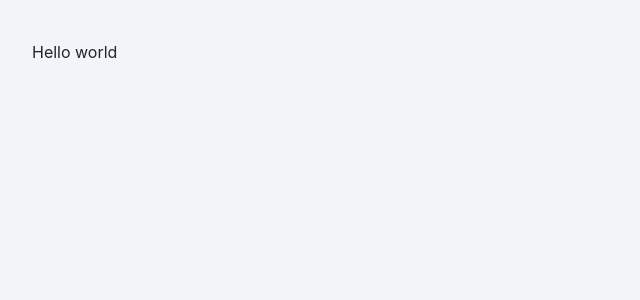
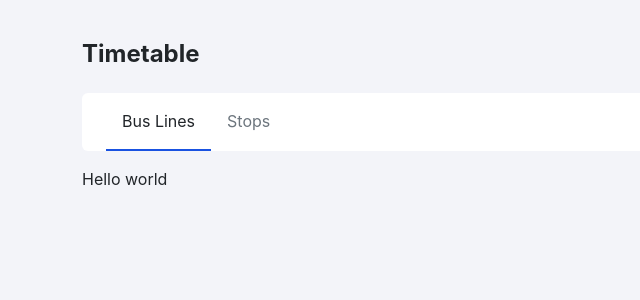
Before and after one commit to voytek98/bus-stops, a React (Vite) app: page / in a window 1280 px wide. Shown: the top 300 px of the page, without its empty margins (0-640 px from the left). Built offline with nearby package versions, Linux system fonts and the light colour scheme; data requests are answered from the project's data file.

Commit message:
Create Layout and Navigation (#6)
create main layout,
create navigation,
update pages imports,
update router to use layout

```diff
--- /dev/null
+++ b/src/components/Navigation/index.tsx
@@ -0,0 +1,30 @@
+import { NavLink } from 'react-router';
+
+type NavItemType = {
+  to: string;
+  label: string;
+};
+
+interface NaviagionProps {
+  items: NavItemType[];
+}
+export const Navigation = ({ items }: NaviagionProps) => {
+  return (
+    <nav className="bus-nav bg-white">
+      <ul className="d-flex mb-0 list-unstyled" role="tablist">
+        {items.map(({ to, label }) => (
+          <li key={to} className="nav-item pt-3">
+            <NavLink
+              className={({ isActive }) =>
+                `nav-link px-3 pb-3 ${isActive ? 'active' : ''}`
+              }
+              to={to}
+            >
+              {label}
+            </NavLink>
+          </li>
+        ))}
+      </ul>
+    </nav>
+  );
+};
--- a/src/components/_components.scss
+++ b/src/components/_components.scss
@@ -8,3 +8,15 @@
     border-color: #2E3E6E;
   }
 }
+
+// Navigation
+.bus-nav {
+  .nav-link {
+    border-bottom: 2px solid transparent;
+    color: $gray-600;
+    &.active {
+      color: $dark;
+      border-color: #1952E1;
+    }
+  }
+}
--- a/src/components/index.ts
+++ b/src/components/index.ts
@@ -1 +1,2 @@
 export { LinesList } from './LinesList';
+export { Navigation } from './Navigation';
--- /dev/null
+++ b/src/layouts/Main/index.tsx
@@ -0,0 +1,38 @@
+import { Outlet } from 'react-router';
+import { useBusStore } from '@app/stores';
+import { useEffect } from 'react';
+import { Navigation } from '@app/components';
+
+const navItems = [
+  { to: '/', label: 'Bus Lines' },
+  { to: '/stops', label: 'Stops' },
+];
+
+export const MainLayout = () => {
+  const { fetchData, isLoaded } = useBusStore();
+
+  useEffect(() => {
+    if (isLoaded) return;
+    fetchData();
+  }, [fetchData, isLoaded]);
+
+  return (
+    <>
+      <header>
+        <div className="container">
+          <h1 className="fs-4 fw-bold">Timetable</h1>
+        </div>
+      </header>
+      <main>
+        <div className="container my-3 d-flex flex-column">
+          <div className="row g-0 bg-white rounded-2 px-4 mb-3">
+            <div className="col">
+              <Navigation items={navItems} />
+            </div>
+          </div>
+          <Outlet />
+        </div>
+      </main>
+    </>
+  );
+};
--- /dev/null
+++ b/src/layouts/index.ts
@@ -0,0 +1 @@
+export { MainLayout } from './Main';
--- a/src/pages/home/index.tsx
+++ b/src/pages/home/index.tsx
@@ -1,5 +1,3 @@
-function HomePage() {
-    return <div>Hello world</div>
-  }
-
-  export default HomePage
+export const HomePage = () => {
+  return <div>Hello world</div>;
+};
--- /dev/null
+++ b/src/pages/index.ts
@@ -0,0 +1,2 @@
+export { HomePage } from './home';
+export { StopsPage } from './stops';
--- a/src/pages/stops/index.tsx
+++ b/src/pages/stops/index.tsx
@@ -1,5 +1,3 @@
-const StopsPage = () => {
-    return <div>Stops page</div>
-}
-
-export default StopsPage;
+export const StopsPage = () => {
+  return <div>Stops page</div>;
+};
--- a/src/router/index.tsx
+++ b/src/router/index.tsx
@@ -1,14 +1,16 @@
-import { Route, Routes, BrowserRouter } from "react-router";
-import HomePage from "../pages/home";
-import StopsPage from "../pages/stops";
+import { Route, Routes, BrowserRouter } from 'react-router';
+import { HomePage, StopsPage } from '@app/pages';
+import { MainLayout } from "@app/layouts";
 
 const Router = () => (
-    <BrowserRouter>
-        <Routes>
-            <Route path="/" element={<HomePage />} />
-            <Route path="/stops" element={<StopsPage />} />
-        </Routes>
-    </BrowserRouter>
-)
+  <BrowserRouter>
+    <Routes>
+      <Route path="/" element={<MainLayout />}>
+        <Route index element={<HomePage />} />
+        <Route path="/stops" element={<StopsPage />} />
+      </Route>
+    </Routes>
+  </BrowserRouter>
+);
 
 export default Router;
```
